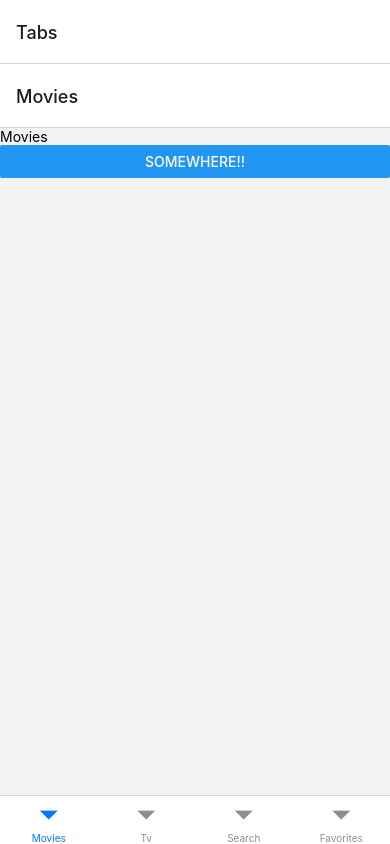
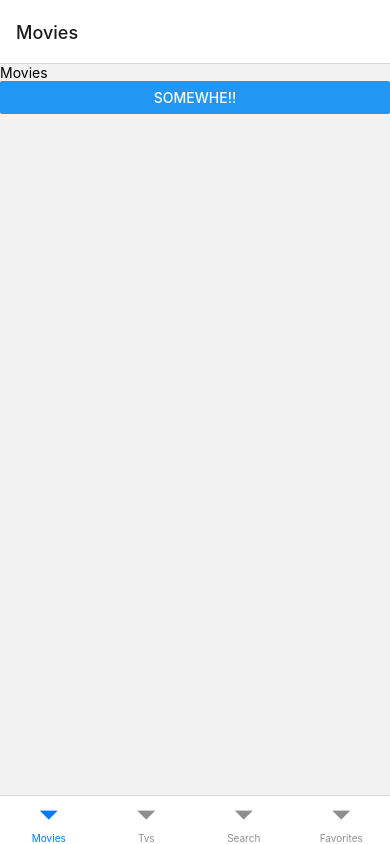
Before and after one commit to dovigod/nativeMov, a React Native app: screen /Tabs in a window 390 px wide. Built offline with nearby package versions, Linux system fonts and the light colour scheme.

Commit message:
lots to know..

```diff
--- a/Screens/Movies.tsx
+++ b/Screens/Movies.tsx
@@ -1,4 +1,4 @@
-import React from 'react';
+import React, { useEffect } from 'react';
 import { View, Text, Button } from 'react-native';
 
 export default ({ navigation }: any) => {
@@ -7,9 +7,9 @@ export default ({ navigation }: any) => {
 			<Text>Movies</Text>
 			<Button
 				onPress={() => {
-					navigation.navigate('Search');
+					navigation.navigate('Detail');
 				}}
-				title="someWhere!!"
+				title="someWhe!!"
 			></Button>
 		</View>
 	);
--- a/navigation/Stack.tsx
+++ b/navigation/Stack.tsx
@@ -8,7 +8,7 @@ import Tabs from './Tabs';
 const stack = createStackNavigator();
 
 const StackNav = () => (
-	<stack.Navigator>
+	<stack.Navigator screenOptions={{ headerShown: false }}>
 		<stack.Screen name="Tabs" component={Tabs}></stack.Screen>
 		<stack.Screen name="Detail" component={Detail}></stack.Screen>
 	</stack.Navigator>
--- a/navigation/Tabs.tsx
+++ b/navigation/Tabs.tsx
@@ -1,16 +1,38 @@
-import React from 'react';
+import React, { useEffect, useLayoutEffect } from 'react';
 import { createBottomTabNavigator } from '@react-navigation/bottom-tabs';
 import Movies from '../Screens/Movies';
 import Tv from '../Screens/Tv';
 import Search from '../Screens/Search';
 import Favorites from '../Screens/Favorites';
+import { getFocusedRouteNameFromRoute } from '@react-navigation/native';
 const Tabs = createBottomTabNavigator();
 
-export default () => (
-	<Tabs.Navigator>
-		<Tabs.Screen component={Movies} name="Movies"></Tabs.Screen>
-		<Tabs.Screen component={Tv} name="Tv"></Tabs.Screen>
-		<Tabs.Screen component={Search} name="Search"></Tabs.Screen>
-		<Tabs.Screen component={Favorites} name="Favorites"></Tabs.Screen>
-	</Tabs.Navigator>
-);
+export default (props: any) => {
+	// useEffect(() => {
+	// 	navigation.setOptions({
+	// 		// /
+	// 	});
+	// });
+	const { navigation, route } = props;
+	useLayoutEffect(() => {
+		//fires after graphic change
+		console.log('routeChange');
+
+		console.log(getFocusedRouteNameFromRoute(route) || 'Movies');
+		props.navigation.setOptions({
+			title: 'Movies'
+		});
+	});
+	console.log(props);
+
+	return (
+		<Tabs.Navigator>
+			<Tabs.Screen name="Movies" component={Movies}></Tabs.Screen>
+			<Tabs.Screen component={Tv} name="Tvs"></Tabs.Screen>
+			<Tabs.Screen component={Search} name="Search"></Tabs.Screen>
+			<Tabs.Screen component={Favorites} name="Favorites"></Tabs.Screen>
+		</Tabs.Navigator>
+	);
+};
+
+///getFocusedRouteNameFromRoute
```
